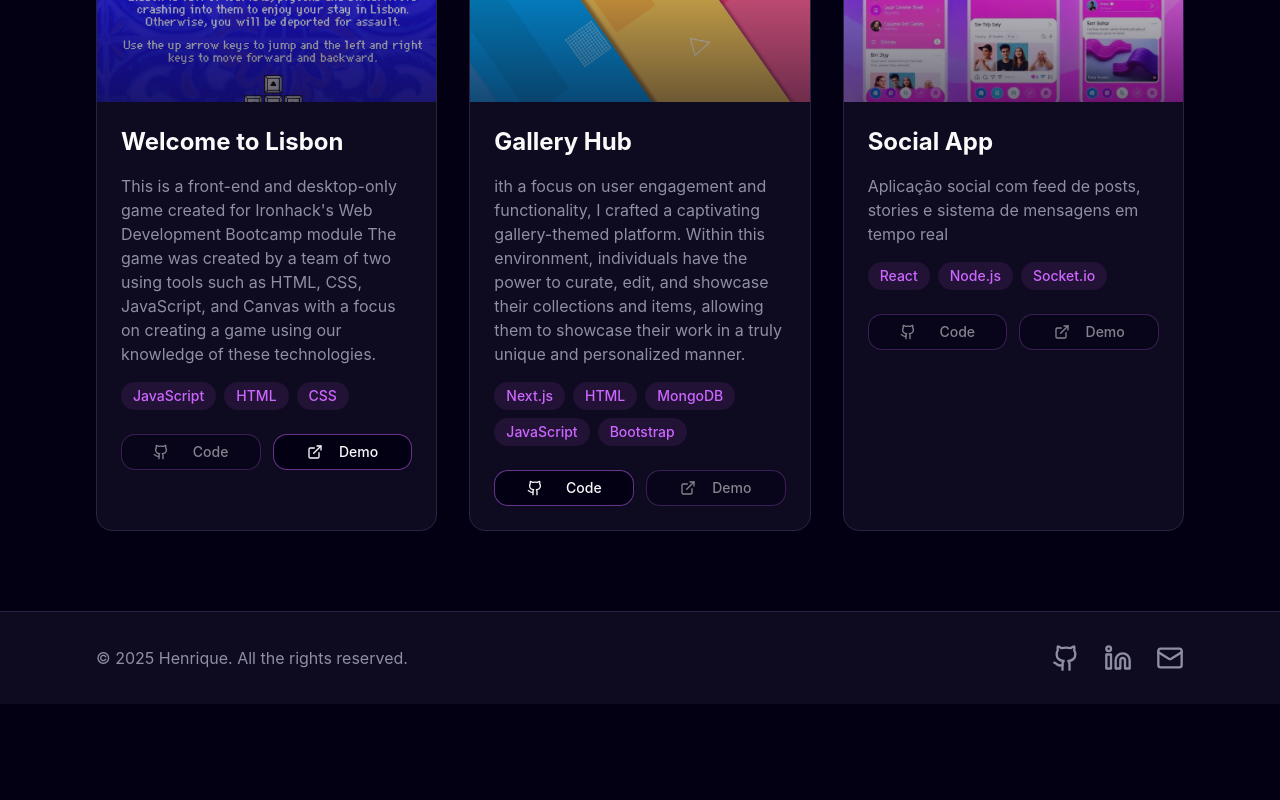
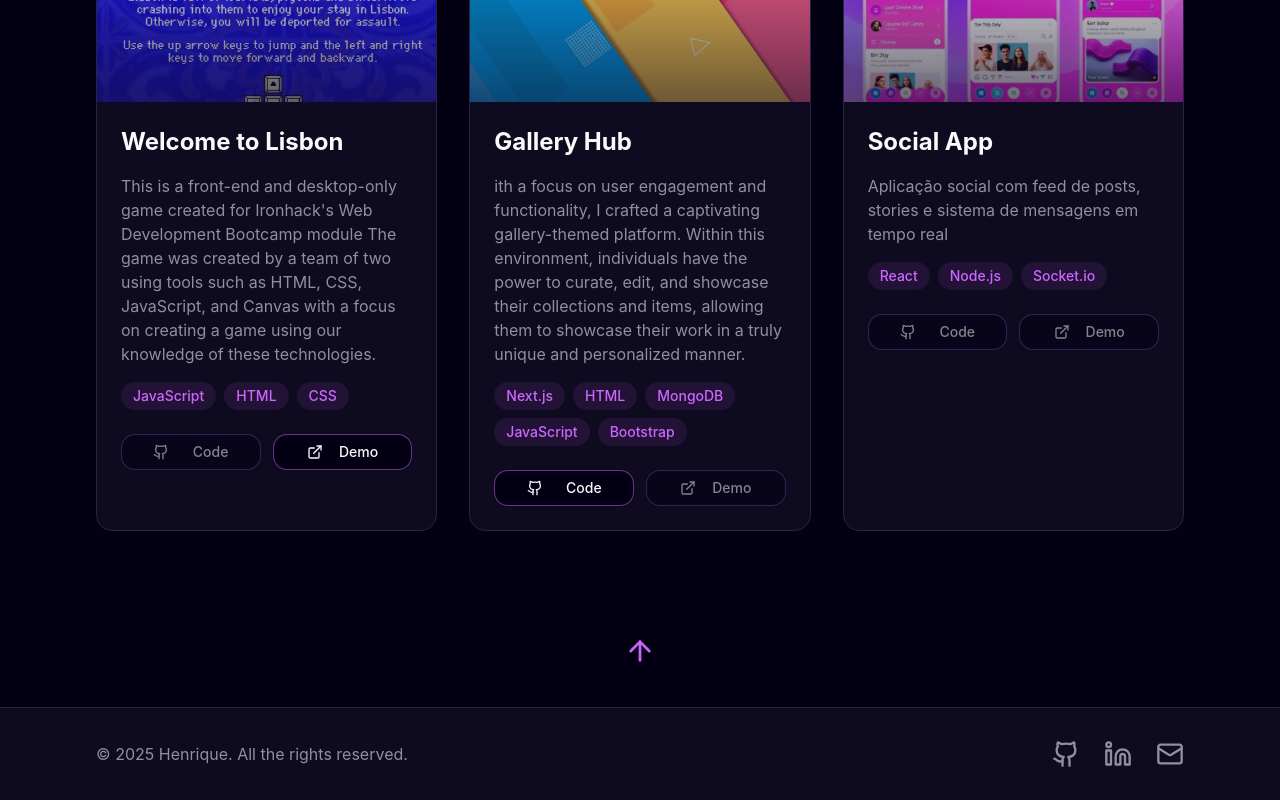
Before and after one commit to Ricozzo/myportfolio, a React (Vite) app: page / in a window 1280 px wide. Shown: the part 2287-3087 px from the top of the page. Before the commit the page ends 2991 px from the top, so only its background shows below. Built offline with nearby package versions, Linux system fonts and the light colour scheme.

Commit message:
Added arrow up after projects

```diff
--- a/src/components/Hero.tsx
+++ b/src/components/Hero.tsx
@@ -9,7 +9,7 @@ const Hero = () => {
   };
 
   return (
-    <section className="relative min-h-screen w-full flex items-center justify-center">
+    <section id="hero" className="relative min-h-screen w-full flex items-center justify-center">
       <HeroBackground />
       <div className="absolute inset-0 bg-gradient-to-t from-background via-transparent to-transparent opacity-70 z-0" />
       <div className="container mx-auto px-4 z-20 text-center animate-fade-in-scale">
--- a/src/components/Projects.tsx
+++ b/src/components/Projects.tsx
@@ -1,11 +1,15 @@
 import { ExternalLink, Github } from "lucide-react";
 import React from "react";
 import { Button } from "../components/ui/button";
+import { ArrowUp } from "lucide-react";
 import project1 from "../assets/welcomeLisbon.png";
 import project2 from "../assets/galleryHub.png";
 import project3 from "../assets/project3.jpg";
 
 const Projects = () => {
+  const scrollToSection = (id: string) => {
+    document.getElementById(id)?.scrollIntoView({ behavior: "smooth" });
+  };
   const projects = [
     {
       title: "Welcome to Lisbon",
@@ -37,7 +41,11 @@ const Projects = () => {
   ];
 
   return (
-    <section id="projects" className="py-20 px-4 bg-background overflow-hidden">
+    <>
+      <section
+        id="projects"
+        className="py-20 px-4 bg-background overflow-hidden"
+      >
         <div className="container mx-auto max-w-6xl relative z-10">
           <h2 className="text-4xl md:text-5xl font-bold text-center mb-12 bg-clip-text text-foreground animate-fade-up">
             Projects
@@ -124,6 +132,16 @@ const Projects = () => {
           </div>
         </div>
       </section>
+      <div className="py-8">
+        <button
+          onClick={() => scrollToSection("hero")}
+          className="block mx-auto animate-bounce cursor-pointer bg-transparent border-none z-20"
+          aria-label="Scroll para o topo"
+        >
+          <ArrowUp className="w-8 h-8 text-primary" />
+        </button>
+      </div>
+    </>
   );
 };
 
```
Lines whose indentation alone changed are shown as unchanged.
